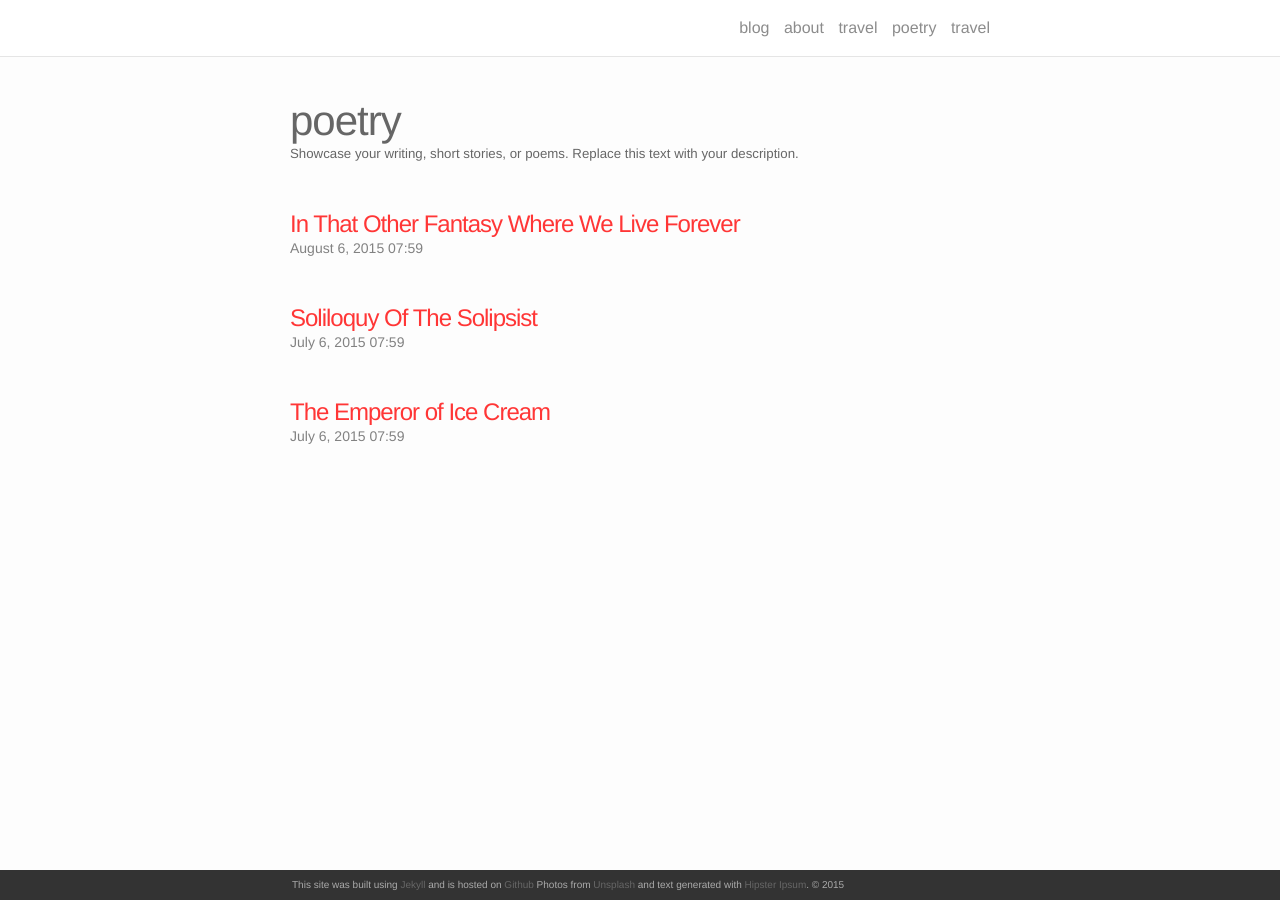
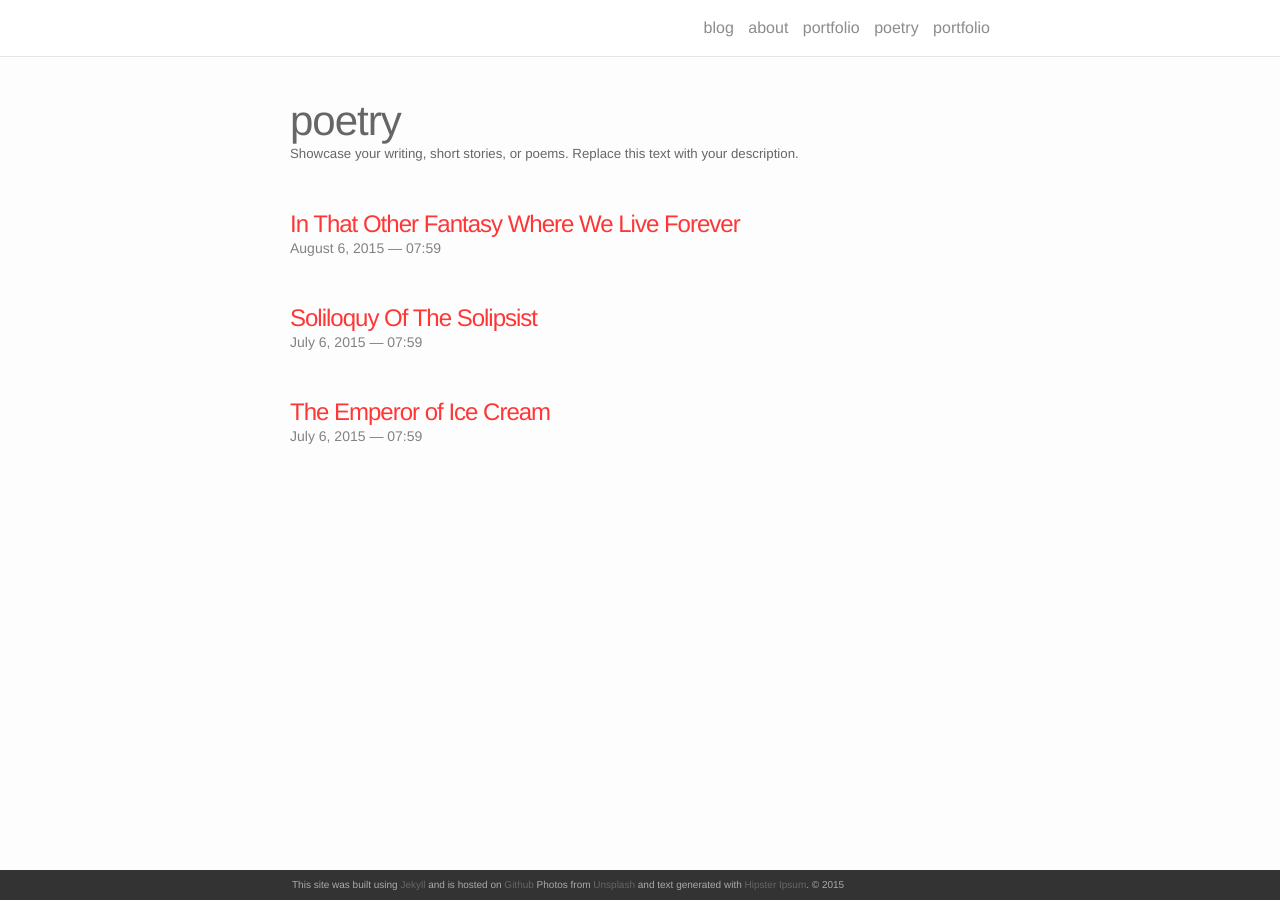
Before and after one commit to donkey13/walksay.github.io, a Jekyll site: the page built from poetry.md, in a window 1280 px wide. Built offline with Jekyll 4.4.1, drawn with Linux system fonts in a browser that asks for light colours; nearby versions of some CDN libraries.

Commit message:
Tao: 2051

```diff
--- a/index.html
+++ b/index.html
@@ -1,10 +1,10 @@
 ---
 layout: page
-title: travel
-permalink: /travel/
+title: portfolio
+permalink: /portfolio/
 ---
 
-{% for project in site.travel %}
+{% for project in site.portfolio %}
 
 {% if project.redirect %}
 <div class="project">
--- a/poetry.md
+++ b/poetry.md
@@ -9,7 +9,7 @@ description: Showcase your writing, short stories, or poems. Replace this text w
 {% for poem in site.poetry reversed %}
     <li>
         <h2><a class="poem-title" href="{{ poem.url | prepend: site.baseurl }}">{{ poem.title }}</a></h2>
-        <p class="post-meta">{{ poem.date | date: '%B %-d, %Y  %H:%M' }}</p>
+        <p class="post-meta">{{ poem.date | date: '%B %-d, %Y — %H:%M' }}</p>
       </li>
 {% endfor %}
 </ul>
--- a/travel.md
+++ b/portfolio.md
@@ -1,10 +1,10 @@
 ---
 layout: page
-title: travel
-permalink: /travel/
+title: portfolio
+permalink: /portfolio/
 ---
 
-{% for project in site.travel %}
+{% for project in site.portfolio %}
 
 {% if project.redirect %}
 <div class="project">
```
Also changed, not shown: _portfolio/1_project.markdown (renamed from _travel/1_project.markdown), _portfolio/2_project.markdown (renamed from _travel/2_project.markdown), _portfolio/3_project.markdown (renamed from _travel/3_project.markdown), _portfolio/4_project.markdown (renamed from _travel/4_project.markdown), _portfolio/5_project.markdown (renamed from _travel/5_project.markdown), _portfolio/6_project.markdown (renamed from _travel/6_project.markdown).
